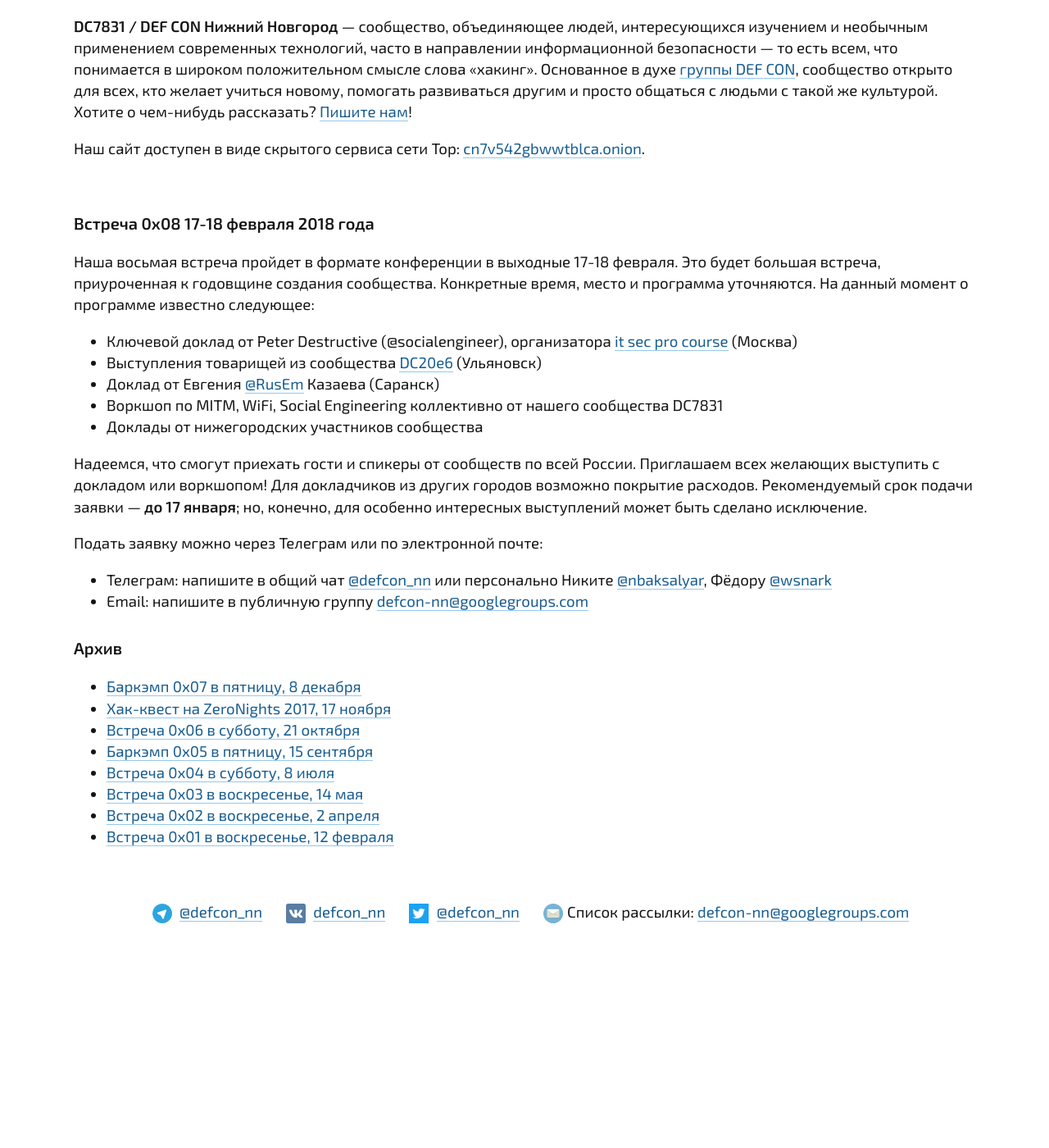
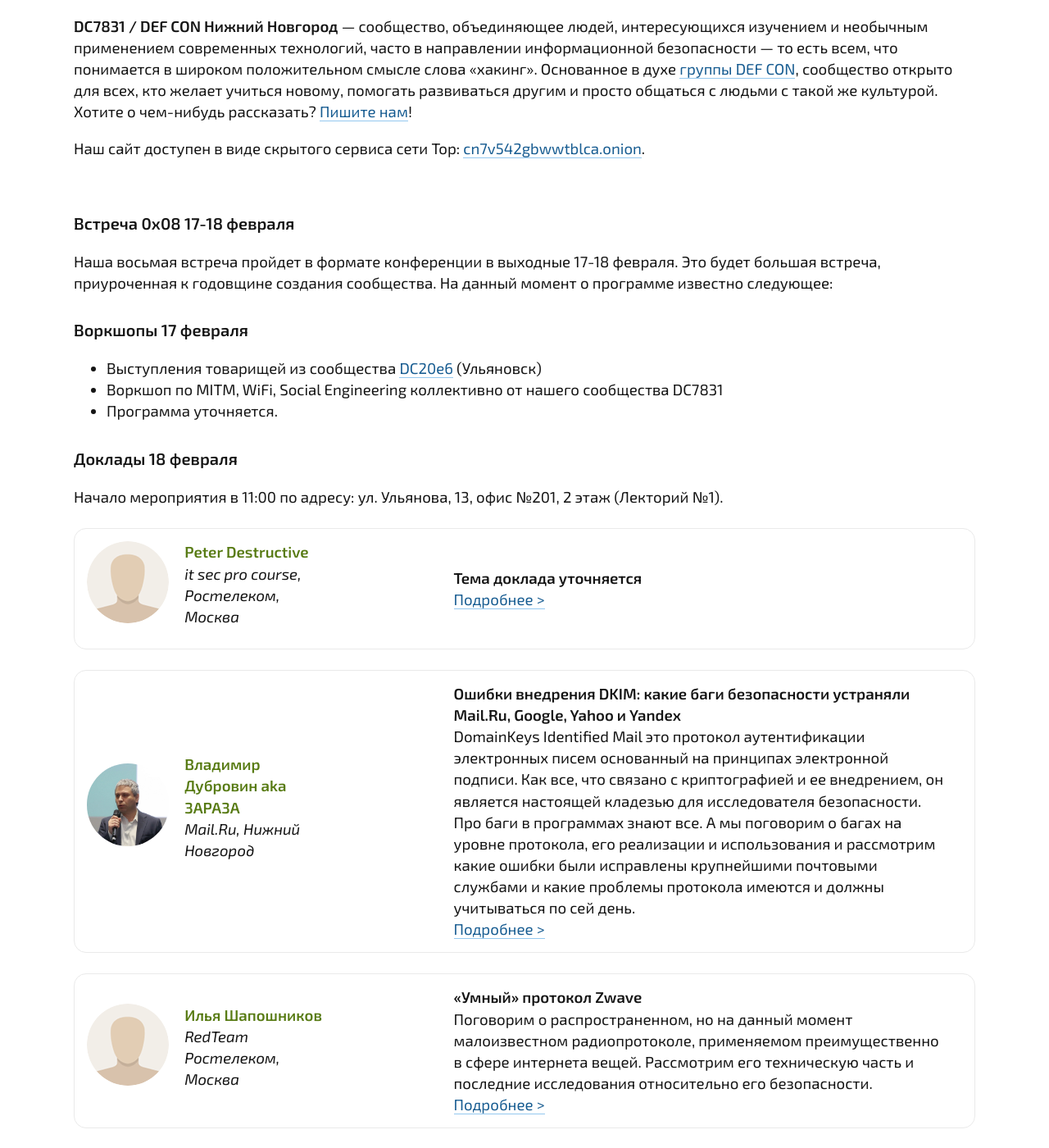
Before and after one commit to defcon-nn/defcon-nn.github.io, a Jekyll site: the page built from index.html, in a window 1280 px wide and 1400 px high, scrolled down 290 px. Shown: the whole window at 82% size. Built offline with Jekyll 4.4.1, drawn with Linux system fonts in a browser that asks for light colours; before the commit the page ends 1481 px from its top, so only the background shows below that; some of the changed text lies outside the part shown.

Commit message:
Добавлена информация о 8-й встрече сообщества

```diff
--- /dev/null
+++ b/_data/meetup_18_02_2018.yml
@@ -0,0 +1,38 @@
+- title: Тема доклада уточняется
+  speaker: peter_destructive
+  time: ""
+  page: /0x08/peter.html
+
+- title: "Ошибки внедрения DKIM: какие баги безопасности устраняли Mail.Ru, Google, Yahoo и Yandex"
+  speaker: 3APA3A
+  time: ""
+  description: "DomainKeys Identified Mail это протокол аутентификации электронных писем основанный на принципах электронной подписи. Как все, что связано с криптографией и ее внедрением, он является настоящей кладезью для исследователя безопасности.
+Про баги в программах знают все. А мы поговорим о багах на уровне протокола, его реализации и использования и рассмотрим какие ошибки были исправлены крупнейшими почтовыми службами и какие проблемы протокола имеются и должны учитываться по сей день."
+  page: /0x08/dkim.html
+
+- title: "&laquo;Умный&raquo; протокол Zwave"
+  speaker: ilya_s
+  time: ""
+  description: "Поговорим о распространенном, но на данный момент малоизвестном радиопротоколе, применяемом преимущественно в сфере интернета вещей. Рассмотрим его техническую часть и последние исследования относительно его безопасности."
+  page: /0x08/zwave.html
+
+- title: "АРТ — история успеха и падения"
+  speaker: olga
+  time: ""
+  description: APT-группировки стали популярной темой нашего времени. Целенаправленные атаки могут уничтожить компанию, помочь в выборе президента или повлиять на курс валюты. История каждой группировки уникальна, каждая использует свои методики, техники, у каждой есть свой стиль работы. В докладе будет предоставлен обзор самых крупных APT-группировок, рассмотрены особенности их стиля атак, рассказано что послужило поводом для обнаружения.
+  page: /0x08/apt.html
+
+- title: Тема доклада уточняется
+  speaker: rus_em
+  time: ""
+  page: /0x08/rusem.html
+
+- title: Закрепление в корпоративной сети во время пентеста
+  speaker: egor
+  time: ""
+  page: /0x08/pentest.html
+
+- title: Безопасность смарт-контрактов в Ethereum
+  speaker: nikita
+  time: ""
+  page: /0x08/ethereum.html
--- a/_data/speakers.yml
+++ b/_data/speakers.yml
@@ -1,3 +1,8 @@
+3APA3A:
+  name: Владимир Дубровин aka 3APA3A
+  company: Mail.Ru, Нижний Новгород
+  avatar: 3apa3a.jpg
+  bio: Никогда не занимался безопасностью, но постоянно в нее попадает. Создатель security.nnov.ru / securityvulns.ru, автор 3proxy.
 avp:
   name: Артём Попцов
   company: Нижегородский радиотехнический колледж, Хакерспейс CADR, Нижний Новгород
@@ -36,6 +41,9 @@
   avatar: ilya.jpg
   company: хакерспейс CADR
   bio: Системный администратор. Интересуется безопасностью беспроводных сетей. Явный сторонник биохакинга и киборгизации человека. Администратор Нижегородского хакерспейса CADR.
+ilya_s:
+  name: Илья Шапошников
+  company: RedTeam Ростелеком, Москва
 kirill:
   name: Кирилл Шипулин
   company: Positive Technologies, Нижний Новгород
@@ -53,6 +61,13 @@
   company: MaidSafe, Нижний Новгород
   avatar: nikita.png
   bio: Сторонник и адвокат открытых технологий, интересуется языком Rust и вопросами системной безопасности. Занимается разработкой открытого проекта P2P-сети в компании MaidSafe.net (Шотландия).
+olga:
+  name: Ольга Карелова
+  company: Преподаватель НИЯУ МИФИ кафедры «криптологии и кибербезопасности».
+  bio: Капитан команды rm -rf ННГУ им. Н.И. Лобачевского. 2014-2016 организатор M*CTF.
+peter_destructive:
+  name: Peter Destructive
+  company: it sec pro course, Ростелеком, Москва
 shaposhnikov:
   name: Илья Шапошников
   company: Compliance Control
--- a/index.html
+++ b/index.html
@@ -8,28 +8,29 @@
 </div>
 
 <div id="events_table">
-	<h2>Встреча 0x08 17-18 февраля 2018 года</h2>
+	<h2>Встреча 0x08 17-18 февраля</h2>
 
-<p>Наша восьмая встреча пройдет в формате конференции в выходные 17-18 февраля. Это будет большая встреча, приуроченная к годовщине создания сообщества. Конкретные время, место и программа уточняются. На данный момент о программе известно следующее:
+	<p>Наша восьмая встреча пройдет в формате конференции в выходные 17-18 февраля. Это будет большая встреча, приуроченная к годовщине создания сообщества. На данный момент о программе известно следующее:</p>
+
+	<h2>Воркшопы 17 февраля</h2>
+
 	<ul>
-<li> Ключевой доклад от Peter Destructive (@socialengineer), организатора <a href="https://telegram.me/it_sec_pro_course">it sec pro course</a> (Москва) </li>
-<li> Выступления товарищей из сообщества <a href="https://dc20e6.ru">DC20e6</a> (Ульяновск) </li>
-<li> Доклад от Евгения <a href="https://t.me/RusEm">@RusEm</a> Казаева (Саранск) </li>
-<li> Воркшоп по MITM, WiFi, Social Engineering коллективно от нашего сообщества DC7831 </li>
-<li> Доклады от нижегородских участников сообщества </li>
+		<li>Выступления товарищей из сообщества <a href="https://dc20e6.ru">DC20e6</a> (Ульяновск) </li>
+		<li>Воркшоп по MITM, WiFi, Social Engineering коллективно от нашего сообщества DC7831 </li>
+		<li>Программа уточняется.</li>
 	</ul>
-</p>
-<p>
-Надеемся, что смогут приехать гости и спикеры от сообществ по всей России. Приглашаем всех желающих выступить с докладом или воркшопом! Для докладчиков из других городов возможно покрытие расходов. Рекомендуемый срок подачи заявки — <b>до 17 января</b>; но, конечно, для особенно интересных выступлений может быть сделано исключение.
-</p>
-<p> Подать заявку можно через Телеграм или по электронной почте:
-<ul>
-<li> Телеграм: напишите в общий чат <a href="https://t.me/defcon_nn">@defcon_nn</a> или персонально Никите <a href="https://t.me/nbaksalyar">@nbaksalyar</a>, Фёдору <a href="https://t.me/wsnark">@wsnark</a> </li>
-<li> Email: напишите в публичную группу <a href="https://groups.google.com/forum/#!forum/defcon-nn">defcon-nn@googlegroups.com</a> </li>
+
+	<h2>Доклады 18 февраля</h2>
+
+	<p>Начало мероприятия в 11:00 по адресу: ул. Ульянова, 13, офис №201, 2 этаж (Лекторий №1).</p>
+
+	<ul id="talks">
+		{% for talk in site.data.meetup_18_02_2018 %}
+		{% include talk.html %}
+		{% endfor %}
 	</ul>
-</p>
 
-	<h2>Архив</h2>
+	<h2>Архив встреч за 2017 год</h2>
 	<ul>
 		<li><a href="{{ "/0x07/" | prepend: site.baseurl }}">Баркэмп 0x07 в пятницу, 8 декабря</a></li>
 		<li><a href="{{ "/zn2017/" | prepend: site.baseurl }}">Хак-квест на ZeroNights 2017, 17 ноября</a></li>
```
Also changed, not shown: 0x08/apt.md (added, +5 -0 lines), 0x08/dkim.md (added, +5 -0 lines), 0x08/ethereum.md (added, +5 -0 lines), 0x08/pentest.md (added, +5 -0 lines), 0x08/peter.md (added, +5 -0 lines), 0x08/rusem.md (added, +5 -0 lines), 0x08/zwave.md (added, +5 -0 lines), images/avatars/3apa3a.jpg (added), 1 other file. Lines whose indentation alone changed are shown as unchanged.
